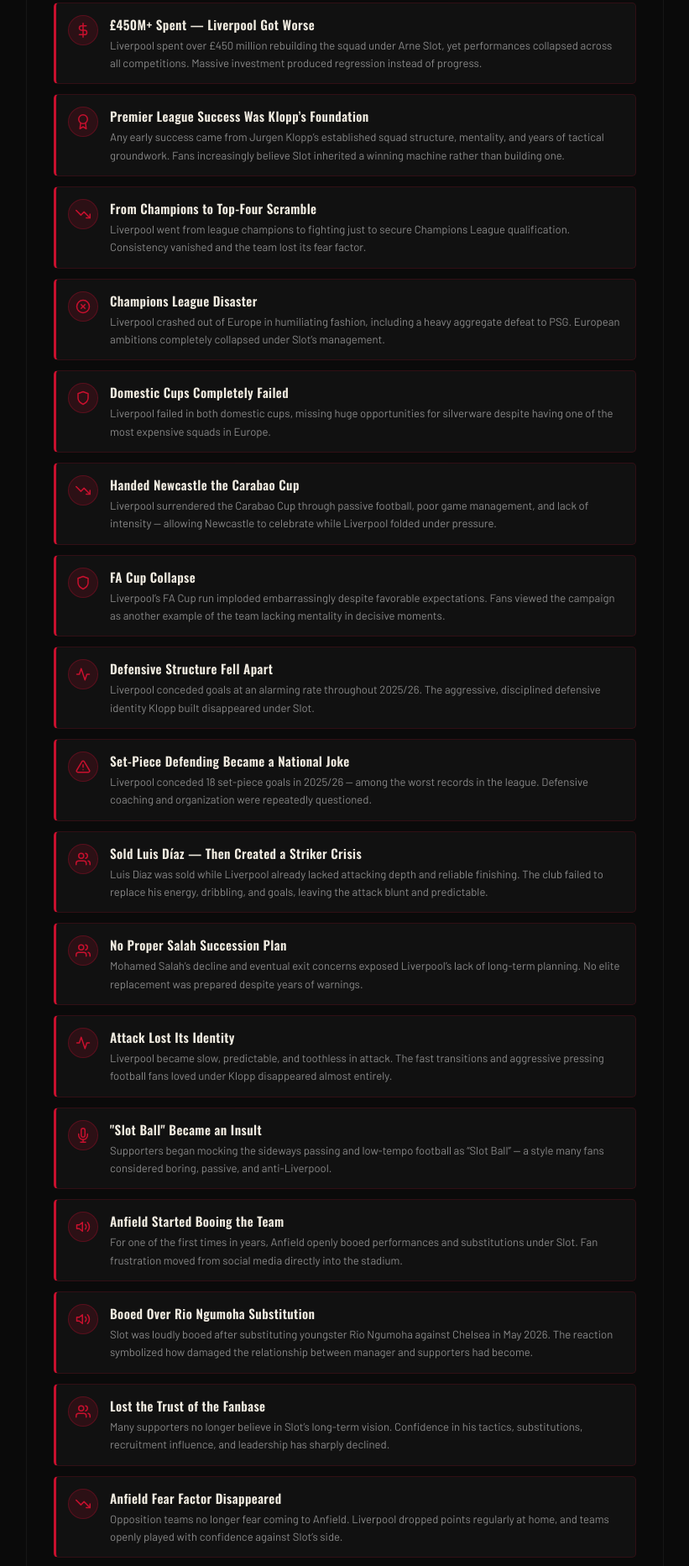
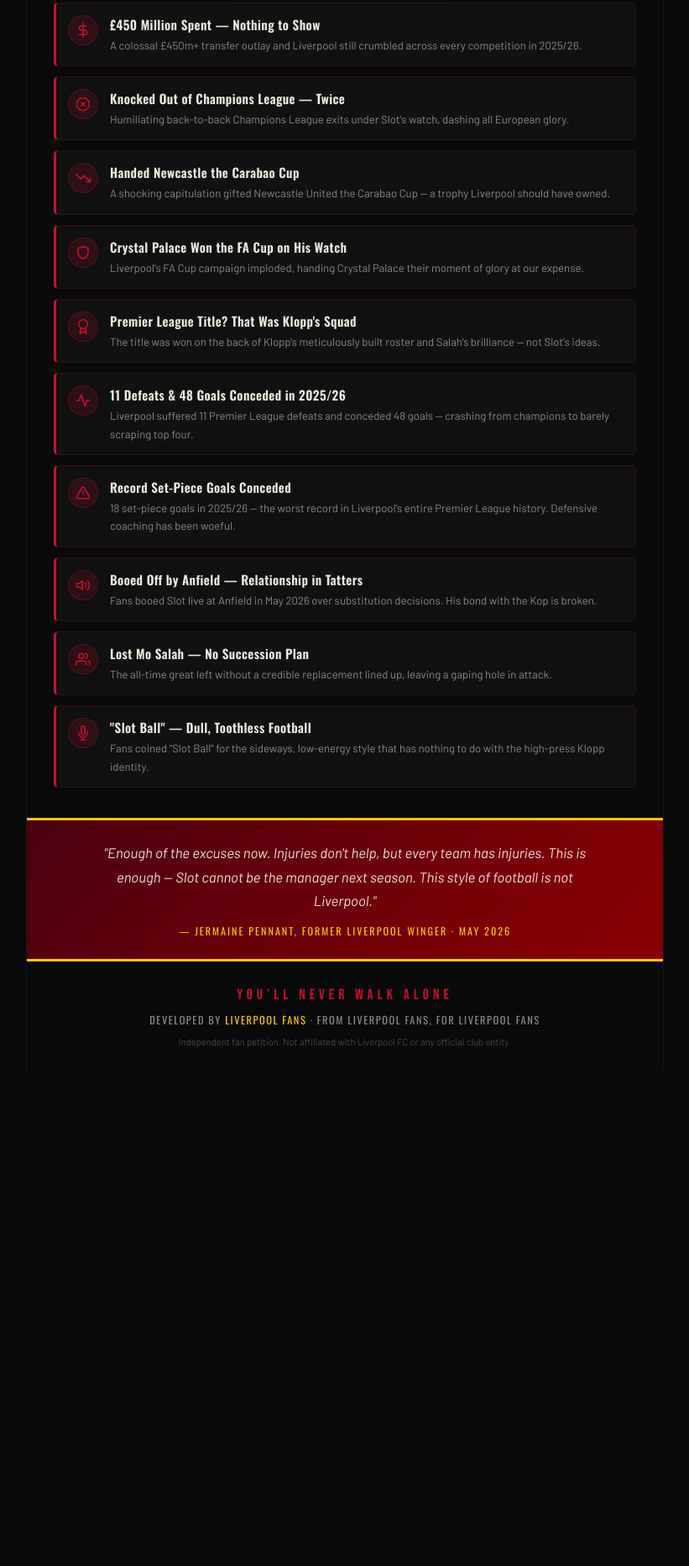
Before and after one commit to richardngasike/slotout, a Next.js app: page / in a window 1280 px wide. Shown: the part 1220-3085 px from the top of the page at 84% size, without its empty margins (229-1050 px from the left). After the commit the page ends 2494 px from the top, so only its background shows below. Built offline with nearby package versions, Linux system fonts and the light colour scheme.

Commit message:
man united fan

```diff
--- a/pages/index.js
+++ b/pages/index.js
@@ -15,202 +15,67 @@
   FiVolume2,
 } from 'react-icons/fi';
 
-// ─── Arne Slot Era Failings (Updated 10/05/2026) ──────────────────────────
+// ─── Failings data ────────────────────────────────────────────────────────
 const FAILINGS = [
   {
     Icon: FiDollarSign,
-    title: '£450M+ Spent — Liverpool Got Worse',
+    title: '£450 Million Spent — Nothing to Show',
     detail:
-      'Liverpool spent over £450 million rebuilding the squad under Arne Slot, yet performances collapsed across all competitions. Massive investment produced regression instead of progress.',
+      'A colossal £450m+ transfer outlay and Liverpool still crumbled across every competition in 2025/26.',
   },
-
-  {
-    Icon: FiAward,
-    title: 'Premier League Success Was Klopp’s Foundation',
-    detail:
-      "Any early success came from Jurgen Klopp’s established squad structure, mentality, and years of tactical groundwork. Fans increasingly believe Slot inherited a winning machine rather than building one.",
-  },
-
-  {
-    Icon: FiTrendingDown,
-    title: 'From Champions to Top-Four Scramble',
-    detail:
-      'Liverpool went from league champions to fighting just to secure Champions League qualification. Consistency vanished and the team lost its fear factor.',
-  },
-
   {
     Icon: FiXCircle,
-    title: 'Champions League Disaster',
+    title: 'Knocked Out of Champions League — Twice',
     detail:
-      'Liverpool crashed out of Europe in humiliating fashion, including a heavy aggregate defeat to PSG. European ambitions completely collapsed under Slot’s management.',
+      'Humiliating back-to-back Champions League exits under Slot\'s watch, dashing all European glory.',
   },
-
-  {
-    Icon: FiShield,
-    title: 'Domestic Cups Completely Failed',
-    detail:
-      'Liverpool failed in both domestic cups, missing huge opportunities for silverware despite having one of the most expensive squads in Europe.',
-  },
-
   {
     Icon: FiTrendingDown,
     title: 'Handed Newcastle the Carabao Cup',
     detail:
-      'Liverpool surrendered the Carabao Cup through passive football, poor game management, and lack of intensity — allowing Newcastle to celebrate while Liverpool folded under pressure.',
+      'A shocking capitulation gifted Newcastle United the Carabao Cup — a trophy Liverpool should have owned.',
   },
-
   {
     Icon: FiShield,
-    title: 'FA Cup Collapse',
+    title: 'Crystal Palace Won the FA Cup on His Watch',
     detail:
-      "Liverpool’s FA Cup run imploded embarrassingly despite favorable expectations. Fans viewed the campaign as another example of the team lacking mentality in decisive moments.",
+      "Liverpool's FA Cup campaign imploded, handing Crystal Palace their moment of glory at our expense.",
   },
-
+  {
+    Icon: FiAward,
+    title: "Premier League Title? That Was Klopp's Squad",
+    detail:
+      "The title was won on the back of Klopp's meticulously built roster and Salah's brilliance — not Slot's ideas.",
+  },
   {
     Icon: FiActivity,
-    title: 'Defensive Structure Fell Apart',
+    title: '11 Defeats & 48 Goals Conceded in 2025/26',
     detail:
-      'Liverpool conceded goals at an alarming rate throughout 2025/26. The aggressive, disciplined defensive identity Klopp built disappeared under Slot.',
+      'Liverpool suffered 11 Premier League defeats and conceded 48 goals — crashing from champions to barely scraping top four.',
   },
-
   {
     Icon: FiAlertTriangle,
-    title: 'Set-Piece Defending Became a National Joke',
+    title: 'Record Set-Piece Goals Conceded',
     detail:
-      'Liverpool conceded 18 set-piece goals in 2025/26 — among the worst records in the league. Defensive coaching and organization were repeatedly questioned.',
+      "18 set-piece goals in 2025/26 — the worst record in Liverpool's entire Premier League history. Defensive coaching has been woeful.",
   },
-
+  {
+    Icon: FiVolume2,
+    title: 'Booed Off by Anfield — Relationship in Tatters',
+    detail:
+      'Fans booed Slot live at Anfield in May 2026 over substitution decisions. His bond with the Kop is broken.',
+  },
   {
     Icon: FiUsers,
-    title: 'Sold Luis Díaz — Then Created a Striker Crisis',
+    title: 'Lost Mo Salah — No Succession Plan',
     detail:
-      'Luis Díaz was sold while Liverpool already lacked attacking depth and reliable finishing. The club failed to replace his energy, dribbling, and goals, leaving the attack blunt and predictable.',
+      'The all-time great left without a credible replacement lined up, leaving a gaping hole in attack.',
   },
-
-  {
-    Icon: FiUsers,
-    title: 'No Proper Salah Succession Plan',
-    detail:
-      'Mohamed Salah’s decline and eventual exit concerns exposed Liverpool’s lack of long-term planning. No elite replacement was prepared despite years of warnings.',
-  },
-
-  {
-    Icon: FiActivity,
-    title: 'Attack Lost Its Identity',
-    detail:
-      'Liverpool became slow, predictable, and toothless in attack. The fast transitions and aggressive pressing football fans loved under Klopp disappeared almost entirely.',
-  },
-
   {
     Icon: FiMic,
-    title: '"Slot Ball" Became an Insult',
+    title: '"Slot Ball" — Dull, Toothless Football',
     detail:
-      'Supporters began mocking the sideways passing and low-tempo football as “Slot Ball” — a style many fans considered boring, passive, and anti-Liverpool.',
-  },
-
-  {
-    Icon: FiVolume2,
-    title: 'Anfield Started Booing the Team',
-    detail:
-      'For one of the first times in years, Anfield openly booed performances and substitutions under Slot. Fan frustration moved from social media directly into the stadium.',
-  },
-
-  {
-    Icon: FiVolume2,
-    title: 'Booed Over Rio Ngumoha Substitution',
-    detail:
-      'Slot was loudly booed after substituting youngster Rio Ngumoha against Chelsea in May 2026. The reaction symbolized how damaged the relationship between manager and supporters had become.',
-  },
-
-  {
-    Icon: FiUsers,
-    title: 'Lost the Trust of the Fanbase',
-    detail:
-      'Many supporters no longer believe in Slot’s long-term vision. Confidence in his tactics, substitutions, recruitment influence, and leadership has sharply declined.',
-  },
-
-  {
-    Icon: FiTrendingDown,
-    title: 'Anfield Fear Factor Disappeared',
-    detail:
-      'Opposition teams no longer fear coming to Anfield. Liverpool dropped points regularly at home, and teams openly played with confidence against Slot’s side.',
-  },
-
-  {
-    Icon: FiAlertTriangle,
-    title: 'Failed Against Smaller Teams',
-    detail:
-      'Liverpool repeatedly dropped points against relegation-threatened and newly promoted teams, including embarrassing home performances that sparked fan outrage.',
-  },
-
-  {
-    Icon: FiActivity,
-    title: 'No Tactical Flexibility',
-    detail:
-      'Slot was heavily criticized for refusing to adapt tactically during matches. Liverpool often looked slow to react when games turned against them.',
-  },
-
-  {
-    Icon: FiShield,
-    title: 'Game Management Was Poor',
-    detail:
-      'Liverpool repeatedly lost leads, conceded late goals, and looked mentally fragile in important moments throughout the season.',
-  },
-
-  {
-    Icon: FiTrendingDown,
-    title: 'Players Regressed Under His Coaching',
-    detail:
-      'Several players looked worse compared to previous seasons, with fans questioning whether Slot’s coaching methods were improving anyone at all.',
-  },
-
-  {
-    Icon: FiActivity,
-    title: 'Pressing Identity Completely Vanished',
-    detail:
-      'Klopp’s famous high-intensity pressing system disappeared and was replaced by a passive mid-block that many supporters felt betrayed Liverpool’s identity.',
-  },
-
-  {
-    Icon: FiUsers,
-    title: 'Disconnect Between Manager and Supporters',
-    detail:
-      'Slot’s interviews and optimistic tone during poor results frustrated many fans, who felt he underestimated the scale of Liverpool’s decline.',
-  },
-
-  {
-    Icon: FiAlertTriangle,
-    title: '“Survival Mode” Comments Angered Fans',
-    detail:
-      'Slot describing Liverpool as being in “survival mode” during key matches outraged supporters who expect Liverpool to dominate games, not merely survive them.',
-  },
-
-  {
-    Icon: FiTrendingDown,
-    title: 'Massive Spending — No Clear System',
-    detail:
-      'Despite huge recruitment investment, Liverpool still lacked chemistry, balance, and a recognizable football structure deep into Slot’s tenure.',
-  },
-
-  {
-    Icon: FiMic,
-    title: 'Sack Discussions Became Mainstream',
-    detail:
-      'By 2026, serious discussions around replacing Slot had become widespread across fan channels, media outlets, and football communities online.',
-  },
-
-  {
-    Icon: FiUsers,
-    title: 'Compared Unfavorably to Klopp Constantly',
-    detail:
-      'Every weak performance intensified comparisons to Jurgen Klopp, making it increasingly difficult for Slot to establish his own legacy at Liverpool.',
-  },
-
-  {
-    Icon: FiXCircle,
-    title: 'Season Defined by Underachievement',
-    detail:
-      'The 2025/26 season became associated with wasted spending, tactical confusion, poor football, broken momentum, and growing supporter anger.',
+      'Fans coined "Slot Ball" for the sideways, low-energy style that has nothing to do with the high-press Klopp identity.',
   },
 ];
 
@@ -252,62 +117,35 @@
   }
 
   async function handleVote(choice) {
-  // ─── KEEP SLOT popup only ─────────────────────────────
-  if (choice === 'keep') {
-    alert('NO 😂 YOU ARE MAN UNITED / EVERTON FAN');
-    return;
-  }
-
-  // ─── Prevent double voting ────────────────────────────
     if (voted || voting) return;
-
     setVoting(true);
-
     const voterId = getOrCreateVoterId();
-
     try {
       const res = await fetch('/api/vote', {
         method: 'POST',
-      headers: {
-        'Content-Type': 'application/json',
-      },
-      body: JSON.stringify({
-        choice: 'sack',
-        voterId,
-      }),
+        headers: { 'Content-Type': 'application/json' },
+        body: JSON.stringify({ choice, voterId }),
       });
-
-    // ─── If backend fails, still count locally ──────────
-    if (!res.ok) {
-      throw new Error('Vote failed');
+      const data = await res.json();
+      if (res.status === 409 || res.ok) {
+        storeVote(choice);
+        setVoted(choice);
+        setVotes({ keep: data.keep, sack: data.sack });
+        showToast(
+          choice === 'sack'
+            ? 'SACK SLOT — Your vote is recorded!'
+            : 'KEEP SLOT — Your vote is recorded!'
+        );
+      } else {
+        showToast('Something went wrong. Try again.');
       }
-
-    const data = await res.json();
-
-    storeVote('sack');
-    setVoted('sack');
-
-    setVotes({
-      keep: data.keep ?? votes.keep,
-      sack: data.sack ?? votes.sack + 1,
-    });
-
-    showToast('SACK SLOT — Your vote is recorded!');
-  } catch (err) {
-    // ─── Fallback if API/network fails ──────────────────
-    setVotes((prev) => ({
-      ...prev,
-      sack: prev.sack + 1,
-    }));
-
-    storeVote('sack');
-    setVoted('sack');
-
-    showToast('SACK SLOT — Vote recorded locally!');
+    } catch {
+      showToast('Network error. Please try again.');
     } finally {
       setVoting(false);
     }
   }
+
   const total = votes.keep + votes.sack;
   const keepPct = total > 0 ? Math.round((votes.keep / total) * 100) : 50;
   const sackPct = total > 0 ? Math.round((votes.sack / total) * 100) : 50;
```
Lines whose indentation alone changed are shown as unchanged.
